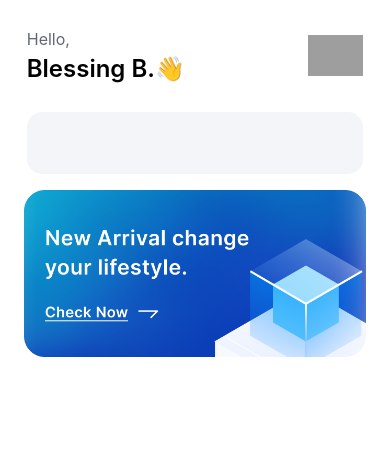
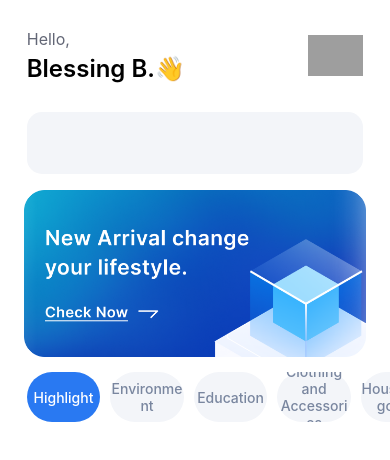
Before and after one commit to blessingtb3/DonationApp, a React Native app: screen / in a window 390 px wide. Shown: the top 460 px of the page. Built offline with nearby package versions, Linux system fonts and the light colour scheme; grey boxes are pictures that could not be loaded; some icons are missing.

Commit message:
feat: add tab buttons to home component

```diff
--- a/components/Tab/TabButton.js
+++ b/components/Tab/TabButton.js
@@ -28,14 +28,14 @@ const TabButton = (props) => {
     );
 };
 
-TabButton.default={
+TabButton.default = {
     isInactive: false,
-    onPress: () => {}
-}
-TabButton.PropTypes={
+    onPress: () => {},
+};
+TabButton.PropTypes = {
     title: PropTypes.string.isRequired,
     isInactive: PropTypes.bool.isRequired,
-    onPress: PropTypes.func
-}
+    onPress: PropTypes.func,
+};
 
 export default TabButton;
--- a/screens/Home/Home.js
+++ b/screens/Home/Home.js
@@ -1,16 +1,26 @@
-import React from 'react';
-import { SafeAreaView, View, Text, ScrollView, Image, Pressable } from 'react-native';
+import React, { useEffect } from 'react';
+import { SafeAreaView, View, Text, ScrollView, Image, Pressable, FlatList } from 'react-native';
 import globalSyle from '../../assets/styles/globalStyle';
 import { useDispatch, useSelector } from 'react-redux';
 import homeStyle from './style';
 import Header from '../../components/Header/Header';
 import Search from '../../components/Search/Search';
+import TabButton from '../../components/Tab/TabButton';
 
 const Home = () => {
 
     const user = useSelector(state => state.user);
     const categories = useSelector(state => state.categories);
     const dispatch = useDispatch();//using the dispatch function to update the user state
+
+
+    //using useeffect hook to load the categories upon home initialization
+    useEffect(() => {
+        console.log(categories);
+    }, [categories]);
+
+
+
 
     return (
         <SafeAreaView style={[globalSyle.backgroundWhite, globalSyle.flex]}>
@@ -40,6 +50,19 @@ const Home = () => {
                         />
                     </Pressable>
                 </View>
+
+                <View style={homeStyle.categories}>
+                    <FlatList
+                        horizontal={true}
+                        showsHorizontalScrollIndicator={false}
+                        data={categories.categories}
+                        renderItem={({item}) => (
+                            <View style={homeStyle.categoryItems} key={item.categoryId}>
+                                <TabButton title={item.name} isInactive={item.categoryId !== categories.selectedCategoryId} />
+                            </View>
+                        )}
+                    />
+                </View>
             </ScrollView>
         </SafeAreaView>
     );
--- a/screens/Home/style.js
+++ b/screens/Home/style.js
@@ -35,6 +35,12 @@ const homeStyle = StyleSheet.create({
         width: '100%',
         height: verticalScale(160),
     },
+    categories:{
+        marginLeft: horizontalScale(24),
+    },
+    categoryItems:{
+        paddingRight: 10,
+    },
 });
 
 export default homeStyle;
```
